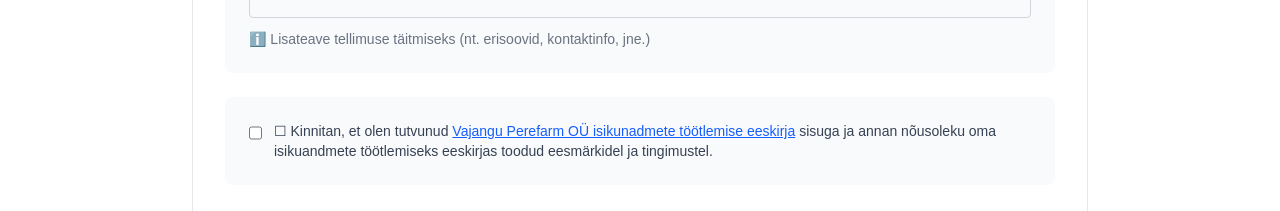
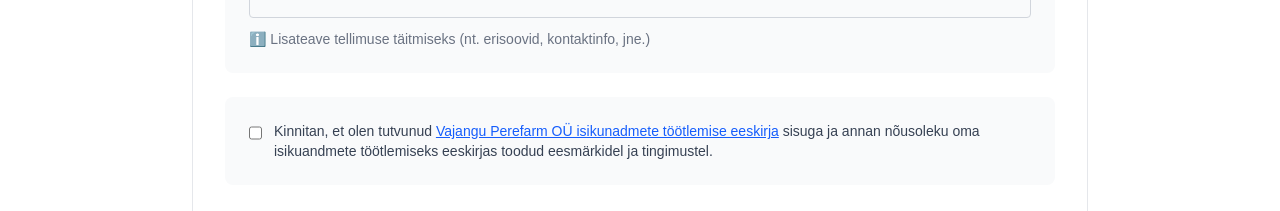
Before and after one commit to kirkelaht/vajangu-orders, a Next.js app: page /order in a window 1280 px wide. Shown: the part 1420-1631 px from the top of the page. Built offline with nearby package versions, Linux system fonts and the light colour scheme; no server answers; the database is empty.

Commit message:
fix: remove checkbox symbol from privacy consent text

```diff
--- a/src/app/order/page.tsx
+++ b/src/app/order/page.tsx
@@ -542,7 +542,7 @@ export default function OrderPage(){
                     required
                   />
                   <label htmlFor="privacy-consent" className="text-sm text-gray-700">
-                    ☐ Kinnitan, et olen tutvunud{" "}
+                    Kinnitan, et olen tutvunud{" "}
                     <a
                       href="/privacy-policy"
                       target="_blank"
```
